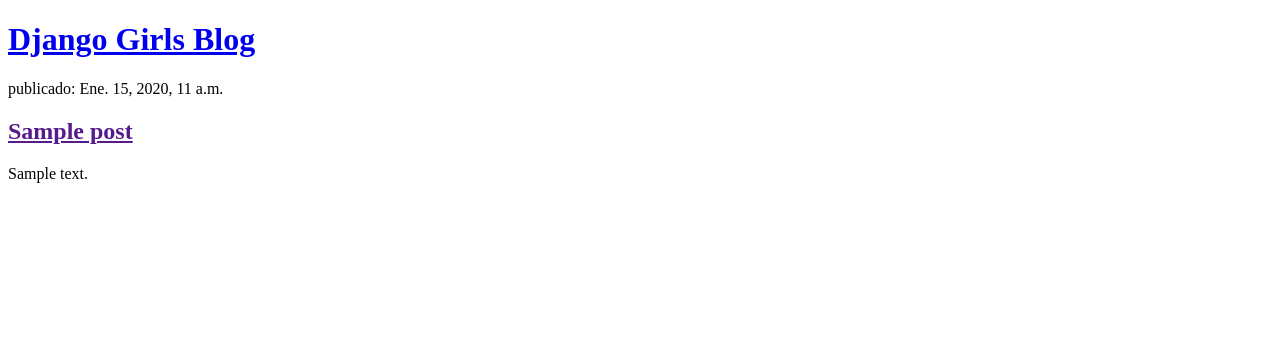
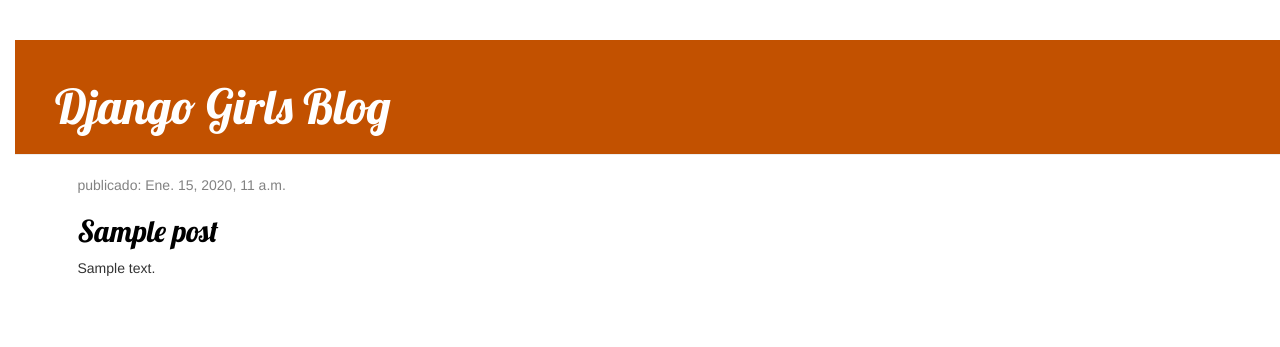
Before and after one commit to LorenaCapo/my-first-blog, a Django app: page / in a window 1280 px wide. Shown: the top 347 px of the page. Run offline with Django 3.2, Linux system fonts and the light colour scheme; tables that the repository leaves empty hold one stand-in row (values such as "Sample post"); some libraries are stand-ins or nearby versions.

Commit message:
Agregadas vistas y plantillas para el despliegue

```diff
--- /dev/null
+++ b/blog/static/css/blog.css
@@ -0,0 +1,55 @@
+h1 a, h2 a {
+	color: #1FDE28;
+	font-family: 'Lobster';
+}
+
+body {
+    padding-left: 15px;
+}
+
+.page-header {
+    background-color: #C25100;
+    margin-top: 0;
+    padding: 20px 20px 20px 40px;
+}
+
+.page-header h1, .page-header h1 a, .page-header h1 a:visited, .page-header h1 a:active {
+    color: #ffffff;
+    font-size: 36pt;
+    text-decoration: none;
+}
+
+.content {
+    margin-left: 40px;
+}
+
+h1, h2, h3, h4 {
+    font-family: 'Lobster', cursive;
+}
+
+.date {
+    color: #828282;
+}
+
+.save {
+    float: right;
+}
+
+.post-form textarea, .post-form input {
+    width: 100%;
+}
+
+.top-menu, .top-menu:hover, .top-menu:visited {
+    color: #ffffff;
+    float: right;
+    font-size: 26pt;
+    margin-right: 20px;
+}
+
+.post {
+    margin-bottom: 70px;
+}
+
+.post h2 a, .post h2 a:visited {
+    color: #000000;
+}
--- /dev/null
+++ b/blog/templates/blog/base.html
@@ -0,0 +1,27 @@
+{% load static %}
+<!DOCTYPE html>
+<html>
+<head>
+	<meta charset="utf-8">
+	<meta http-equiv="X-UA-Compatible" content="IE=edge">
+	<title>Lorena's blog</title>
+	<link href="//fonts.googleapis.com/css?family=Lobster&subset=latin,latin-ext" rel="stylesheet" type="text/css">
+	<link rel="stylesheet" href="{% static 'css/blog.css' %}">
+	<link rel="stylesheet" href="//maxcdn.bootstrapcdn.com/bootstrap/3.2.0/css/bootstrap.min.css">
+	<link rel="stylesheet" href="//maxcdn.bootstrapcdn.com/bootstrap/3.2.0/css/bootstrap-theme.min.css">
+
+</head>
+<body>
+    <div class="page-header">
+        <h1><a href="/">Django Girls Blog</a></h1>
+    </div>
+    <div class="content container">
+        <div class="row">
+            <div class="col-md-8">
+            {% block content %}
+            {% endblock %}
+            </div>
+        </div>
+    </div>
+</body>
+</html>
--- a/blog/templates/blog/post_list.html
+++ b/blog/templates/blog/post_list.html
@@ -1,22 +1,14 @@
-<!DOCTYPE html>
-<html>
-<head>
-	<meta charset="utf-8">
-	<meta http-equiv="X-UA-Compatible" content="IE=edge">
-	<title>Lorena's blog</title>
-	<link rel="stylesheet" href="">
-</head>
-<body>
-	<div>
-        <h1><a href="/">Django Girls Blog</a></h1>
-    </div>
 
-   {% for post in posts %}
-    	<div>
-      		<p> publicado: {{ post.publised_date }}</p>
-        	<h2><a href="">{{ post.title }}</a></h2>
-        	<p>{{ post.text|linebreaksbr }}</p>
-    	</div>
-	{% endfor %}
-</body>
-</html>
+
+{% extends 'blog/base.html' %}
+	{% block content %}
+        {% for post in posts %}
+            <div class="post">
+                 <div class="date">
+                    <p>publicado: {{ post.publised_date }}</p>
+                </div>
+                <h2><a href="{% url 'post_detail' pk=post.pk %}">{{ post.title }}</a></h2>
+                    <p>{{ post.text|linebreaksbr }}</p>
+            </div>
+        {% endfor %}
+    {% endblock %}
--- a/blog/urls.py
+++ b/blog/urls.py
@@ -3,4 +3,5 @@
 
 urlpatterns = [
 	path('', views.post_list, name='post_list'),
+    path('post/<int:pk>/', views.post_detail, name='post_detail'),
 ]
--- a/blog/views.py
+++ b/blog/views.py
@@ -1,9 +1,14 @@
 from django.shortcuts import render
 from django.utils import timezone
 from .models import Post
+from django.shortcuts import render, get_object_or_404
 
 # Create your views here.
 
 def post_list(request):
 	posts = Post.objects.filter(publised_date__lte=timezone.now()).order_by('publised_date')
 	return render(request, 'blog/post_list.html', {'posts': posts})
+
+def post_detail(request, pk):
+    post = get_object_or_404(Post, pk=pk)
+    return render(request, 'blog/post_detail.html', {'post': post})
```
Also changed, not shown: blog/templates/blog/post_detail.html (added, +13 -0 lines).
